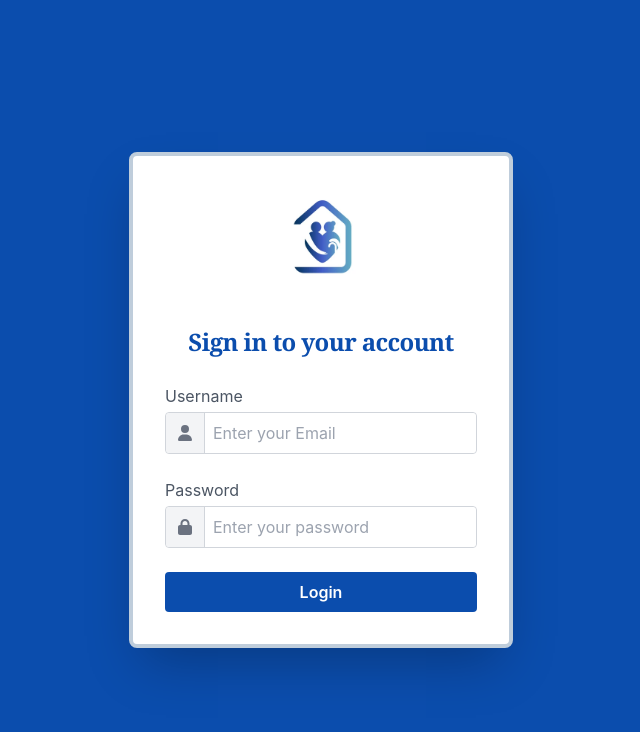
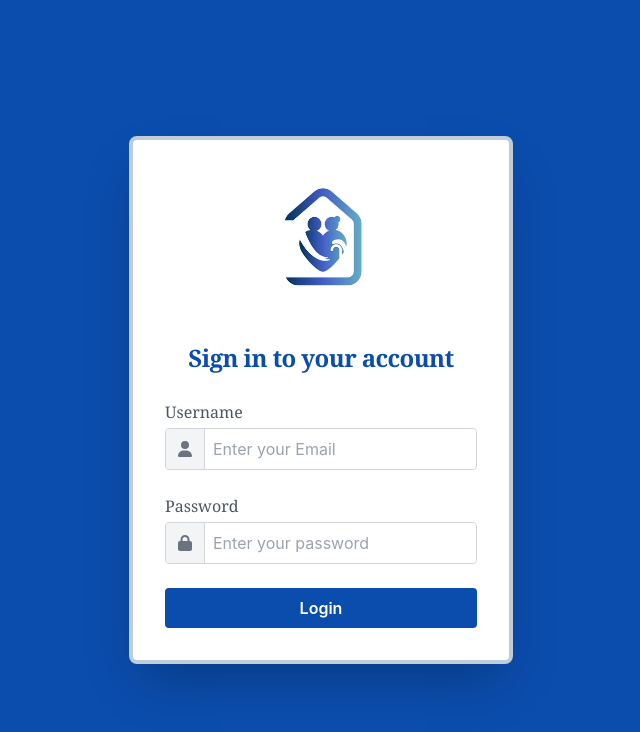
Before and after one commit to TlhokomeloEdwina/latestweb, a React (Create React App) app in the folder web/: page /login in a window 1280 px wide. Shown: the top 732 px of the page, without its empty margins (319-959 px from the left). Built offline with nearby package versions, Linux system fonts and the light colour scheme.

Commit message:
updated the look and feel of login

```diff
--- a/web/src/pages/Login.jsx
+++ b/web/src/pages/Login.jsx
@@ -73,7 +73,7 @@ const Login = () => {
             <img
               src={images.image3}
               alt="Logo"
-              className="w-24 h-24 mx-auto mb-6"
+              className="w-32 h-32 mx-auto mb-6"
             />
             <h2 className="mt-10 text-center font-serif  text-2xl font-bold leading-9 tracking-tight text-[#0b4dad]">
               Sign in to your account
@@ -81,7 +81,7 @@ const Login = () => {
           </div>
 
           <div className="mb-4">
-            <label className="block mb-1 text-gray-600" htmlFor="username">
+            <label className="block mb-1 text-gray-600 font-serif" htmlFor="username">
               Username
             </label>
             <div className="flex items-center border border-gray-300 rounded">
@@ -101,7 +101,7 @@ const Login = () => {
 
           <div className="mb-6">
             <div className="flex items-center justify-between">
-              <label className="block mb-1 text-gray-600" htmlFor="password">
+              <label className="block mb-1 text-gray-600 font-serif" htmlFor="password">
                 Password
               </label>
             </div>
@@ -121,11 +121,10 @@ const Login = () => {
           </div>
           <button
             type="submit"
-            className={`w-full py-2 rounded ${
-              isLoading
-                ? "bg-gray-400 cursor-not-allowed"
-                : "bg-[#0b4dad] hover:bg-blue-300"
-            } text-white font-semibold transition duration-300`}
+            className={`w-full py-2 rounded ${isLoading
+              ? "bg-gray-400 cursor-not-allowed"
+              : "bg-[#0b4dad] hover:bg-blue-300"
+              } text-white font-semibold transition duration-300`}
             disabled={isLoading}
           >
             {isLoading ? "Logging in..." : "Login"}
```
